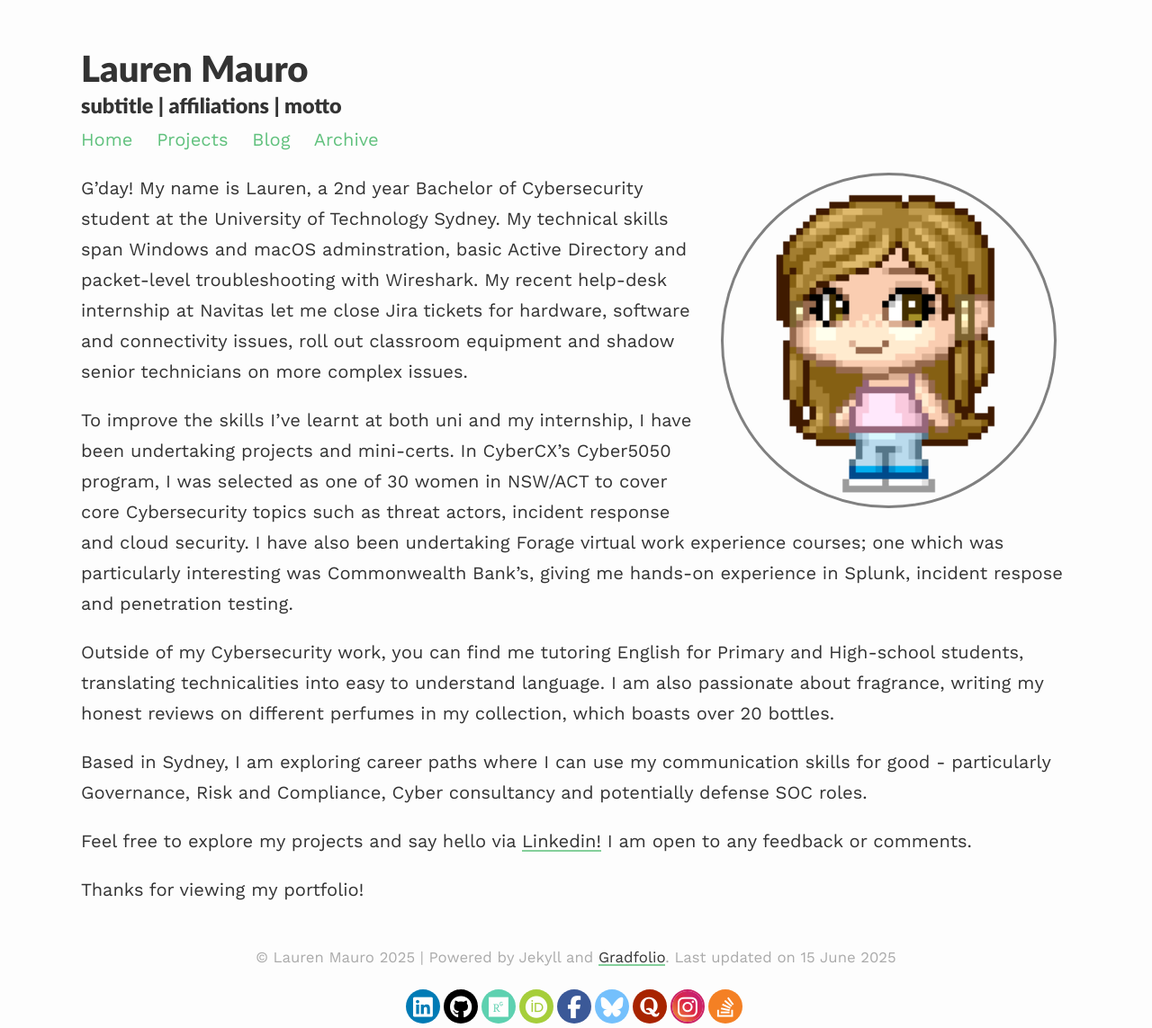
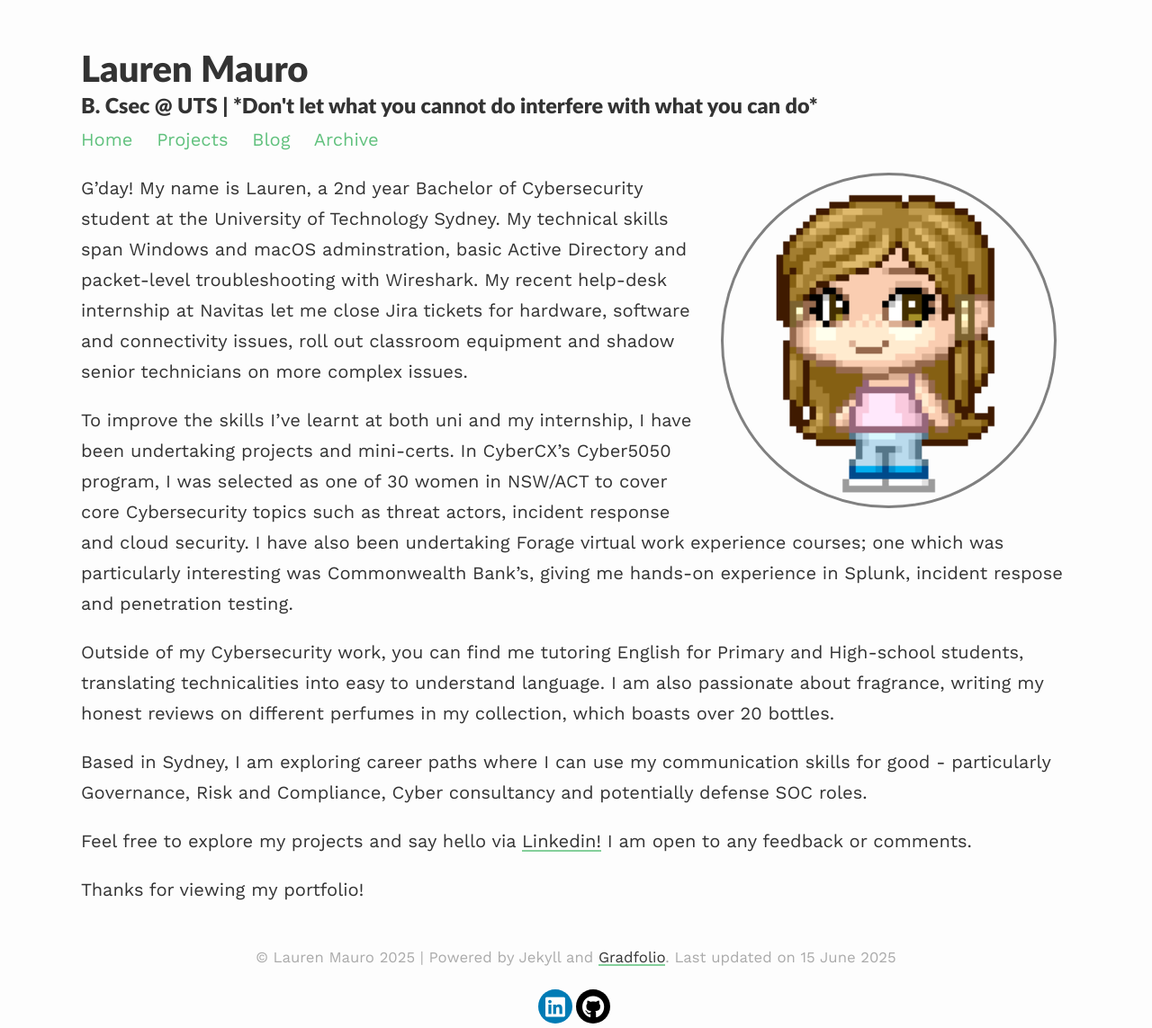
Before and after one commit to laurenmauro/laurenmauro.github.io, a Jekyll site: the page built from index.md, in a window 1280 px wide. Shown: the whole page at 90% size. Built offline with Jekyll 4.4.1, drawn with Linux system fonts in a browser that asks for light colours; some of the changed lines change nothing that is shown.

Commit message:
Update _config.yml

```diff
--- a/_config.yml
+++ b/_config.yml
@@ -1,7 +1,7 @@
 ### your site title here
 
 title: Lauren Mauro
-description: subtitle | affiliations | motto
+description: B. Csec @ UTS | *Don't let what you cannot do interfere with what you can do*
 
 # baseurl: "" #name of GitHub repository
 url: "https://laurenmauro.github.io" #custom url to be used instead of GitHub repository
@@ -13,15 +13,8 @@
 paginate_path: /blog/page:num/
 
 # Social media links in footer
-linkedin: "#"
-stackoverflow: "#"
-github: "#"
-researchgate: "#"
-orcid: "#"
-quora: "#"
-instagram: "#"
-facebook: "#"
-bluesky: "#"
+linkedin: "https://www.linkedin.com/in/lauren-mauro-325853269/"
+github: "https://github.com/laurenmauro"
 
 # Markdown
 highlighter: rouge
```
